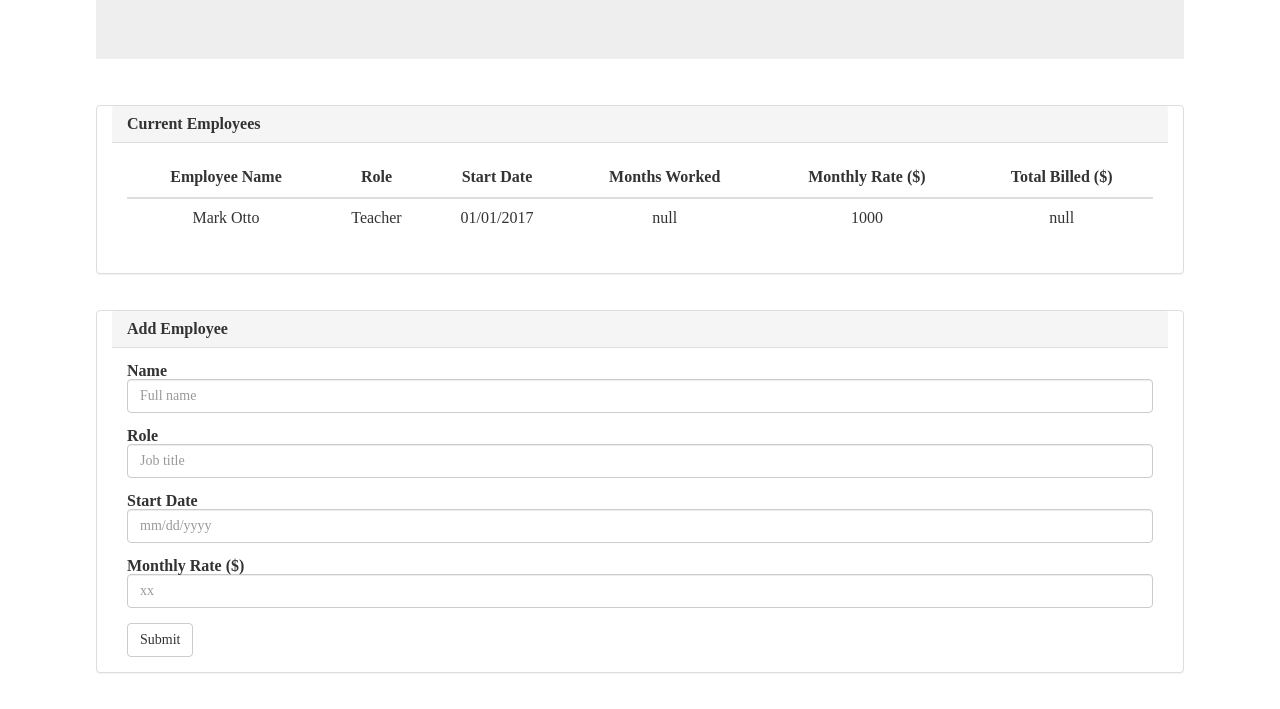
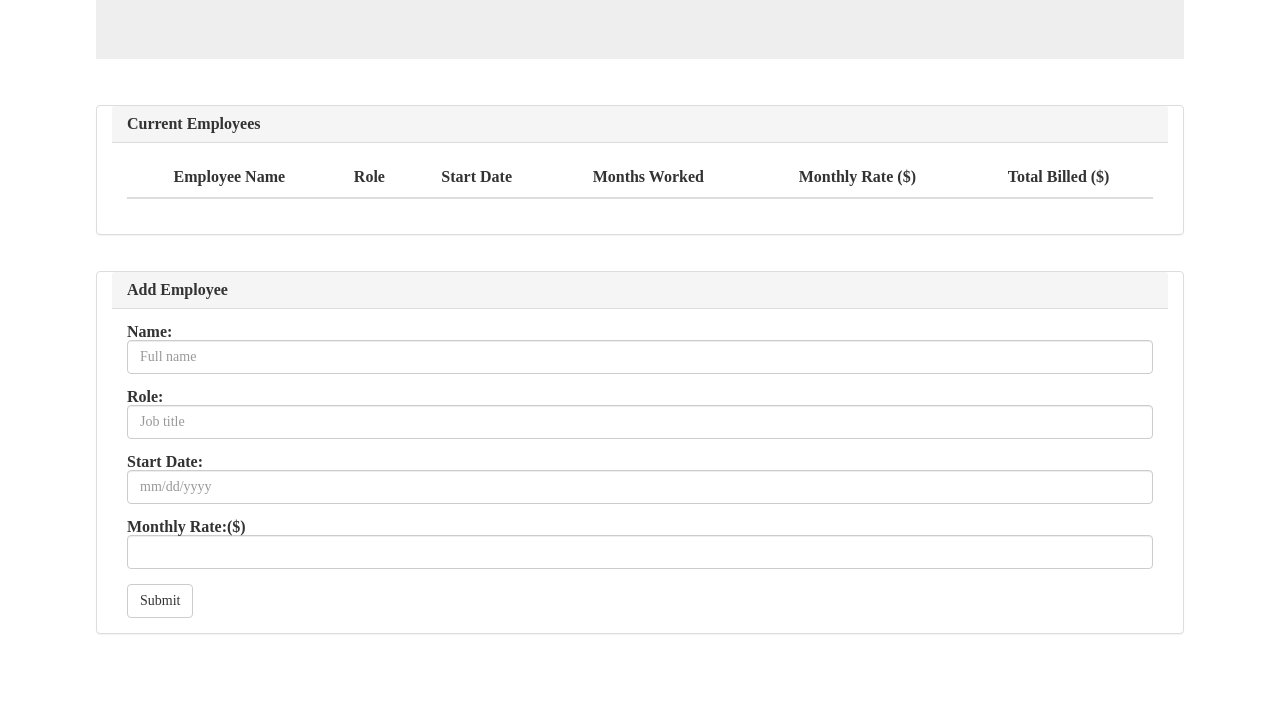
Before and after one commit to lagrangepoint2/Employee-Data-Management, a plain HTML site: page index.html in a window 1280 px wide. Shown: the part 136-845 px from the top of the page. After the commit the page ends 806 px from the top, so only its background shows below. Drawn offline with nearby package versions, Linux system fonts and the light colour scheme; no server answers.

Commit message:
few html face lifts and changed so that the html will clear after a submission

```diff
--- a/assets/javascript/javascript.js
+++ b/assets/javascript/javascript.js
@@ -11,8 +11,8 @@
   firebase.initializeApp(config);
 
 // Initialize Variables
-    var monthWorked;
-    var totalBilled;
+    var monthWorked = 'undefined';
+    var totalBilled ='undefined';
 
 // Get a reference to the database service
     var database = firebase.database();
@@ -21,14 +21,18 @@
     database.ref().on('child_added', function(childSnapshot){
         var theChild = childSnapshot.val();
 
-        $('.name').text(childSnapshot.val().name);
-
         var tempName = childSnapshot.val().name;
         var tempRole = childSnapshot.val().role;
         var tempStartDate = childSnapshot.val().startDate;
         var tempmonthRate = childSnapshot.val().monthRate;
 
         $('#tbody').append('<tr><td>'+tempName+'</td><td>'+tempRole+'</td><td>'+tempStartDate+'</td><td>'+monthWorked+'</td><td>'+tempmonthRate+'</td><td>'+totalBilled+'</td></tr>');
+
+    //     database.ref().push({
+    //         monthWorked: monthWorked,
+    //         totalBilled: totalBilled
+    //    });
+
 
     });//End database.ref.on
 
@@ -40,6 +44,8 @@
         var startDate = $('#start-date-form').val().trim();
         var monthRate = $('#month-rate-form').val().trim();
 
+        $(this).closest('form').find("input[type=text], textarea").val("");
+
         database.ref().push({
             name: name,
             role: role,
--- a/index.html
+++ b/index.html
@@ -35,20 +35,6 @@
         </thead>
 
         <tbody id="tbody">
-            <tr id="table-row">
-                    <td class="name">Mark Otto
-                    </td>
-                    <td class="role">Teacher
-                    </td>
-                    <td class="startDate">01/01/2017
-                    </td>
-                    <td class=monthWorked"">null
-                    </td>
-                    <td class="monthRate">1000
-                    </td>
-                    <td class="totalBilled">null
-                    </td>
-            </tr>
         </tbody>
     </table>
   </div>
@@ -64,20 +50,20 @@
   <div class="panel-body">
         <form>
         <div class="form-group">
-            <label for="name-form">Name</label>
-            <input type="name" class="form-control" id="name-form" placeholder="Full name">
+            <label for="name-form">Name:</label>
+            <input type="text" class="form-control" id="name-form" placeholder="Full name">
         </div>
         <div class="form-group">
-            <label for="role-form">Role</label>
-            <input type="role" class="form-control" id="role-form" placeholder="Job title">
+            <label for="role-form">Role:</label>
+            <input type="text" class="form-control" id="role-form" placeholder="Job title">
         </div>
         <div class="form-group">
-            <label for="start-date-form">Start Date</label>
-            <input type="startDate" class="form-control" id="start-date-form" placeholder="mm/dd/yyyy">
+            <label for="start-date-form">Start Date:</label>
+            <input type="text" class="form-control" id="start-date-form" placeholder="mm/dd/yyyy">
         </div>
         <div class="form-group">
-            <label for="month-rate-form">Monthly Rate ($)</label>
-            <input type="monthRate" class="form-control" id="month-rate-form" placeholder="xx">
+            <label for="month-rate-form">Monthly Rate:($)</label>
+            <input type="text" class="form-control" id="month-rate-form" placeholder="">
         </div>
 
         <button type="submit" class="btn btn-default" id="submit">Submit</button>
```
Lines whose indentation alone changed are shown as unchanged.
